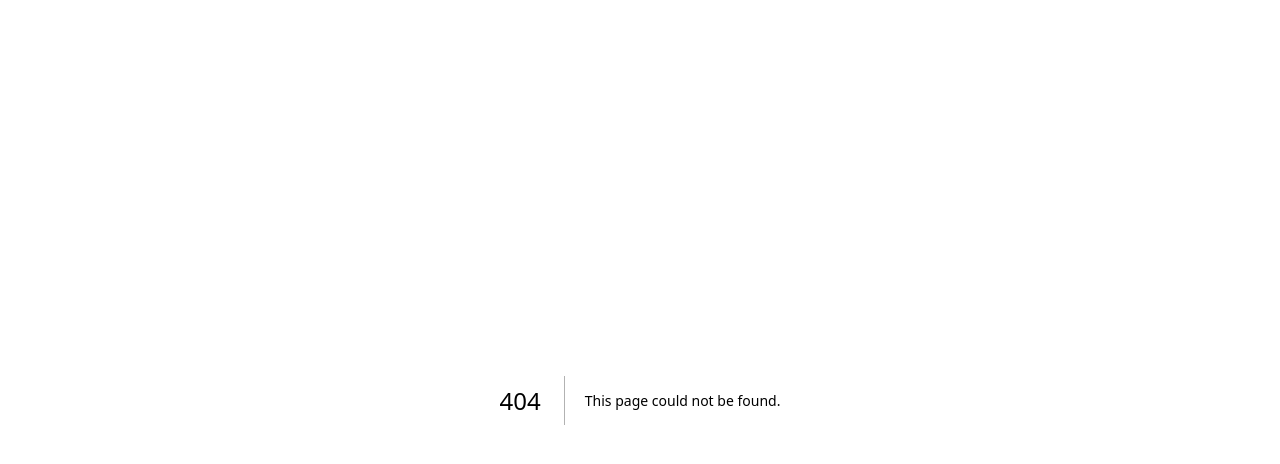
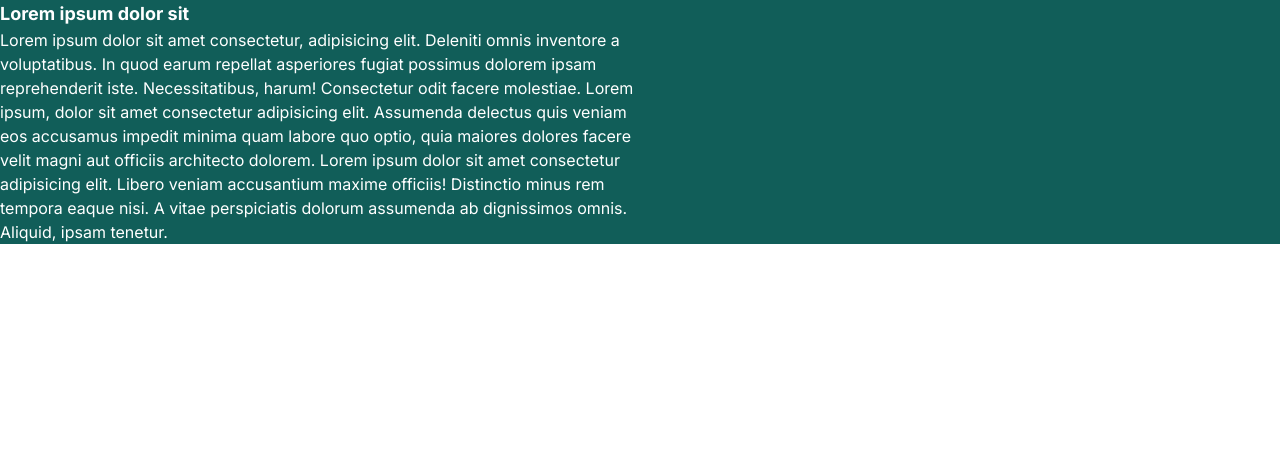
Before and after one commit to t-whelan/NEXTJS-TAILWIND-PROJECT, a Next.js app: page /ch1 in a window 1280 px wide. Before the commit this address had no page. Shown: the top 464 px of the page. Built offline with nearby package versions, Linux system fonts and the light colour scheme.

Commit message:
challenge 1

```diff
--- /dev/null
+++ b/src/app/ch1/page.tsx
@@ -0,0 +1,19 @@
+import React from 'react'
+const Ch1 = () =>{
+   return (
+    <div className='bg-teal-800'>
+        <h1 className=' bg-teal-800 text-white text-lg font-bold'>Lorem ipsum dolor sit </h1>
+        <p className='w-[50%] text-white '>Lorem ipsum dolor sit amet consectetur, adipisicing elit. Deleniti omnis inventore a voluptatibus. In quod earum repellat asperiores fugiat possimus dolorem ipsam reprehenderit iste. Necessitatibus, harum! Consectetur odit facere molestiae.
+            Lorem ipsum, dolor sit amet consectetur adipisicing elit. Assumenda delectus quis veniam eos accusamus impedit minima quam labore quo optio, quia maiores dolores facere velit magni aut officiis architecto dolorem.
+            Lorem ipsum dolor sit amet consectetur adipisicing elit. Libero veniam accusantium maxime officiis! Distinctio minus rem tempora eaque nisi. A vitae perspiciatis dolorum assumenda ab dignissimos omnis. Aliquid, ipsam tenetur.
+        </p>
+    </div>
+   )
+}
+
+
+
+
+
+
+export default Ch1
```
